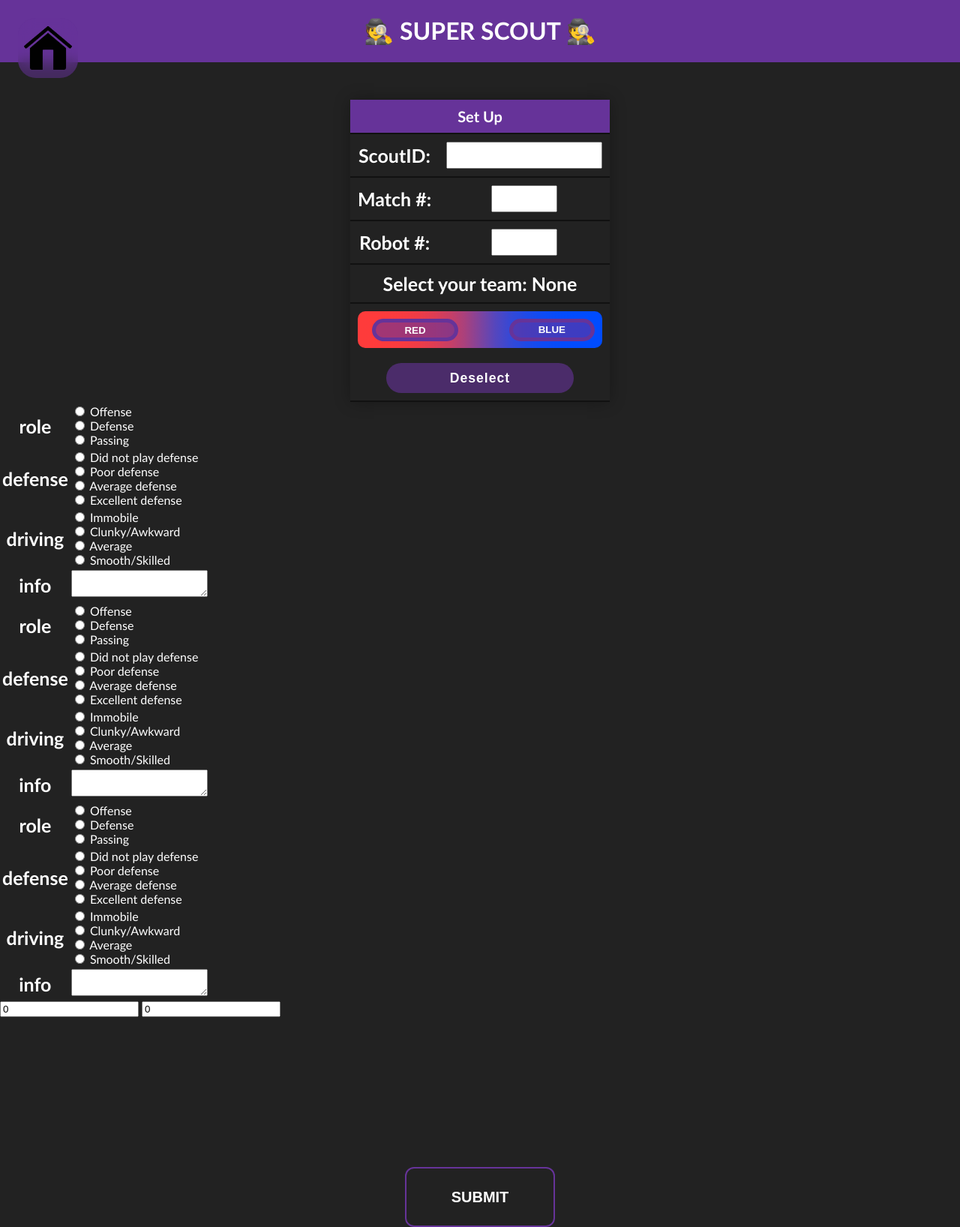
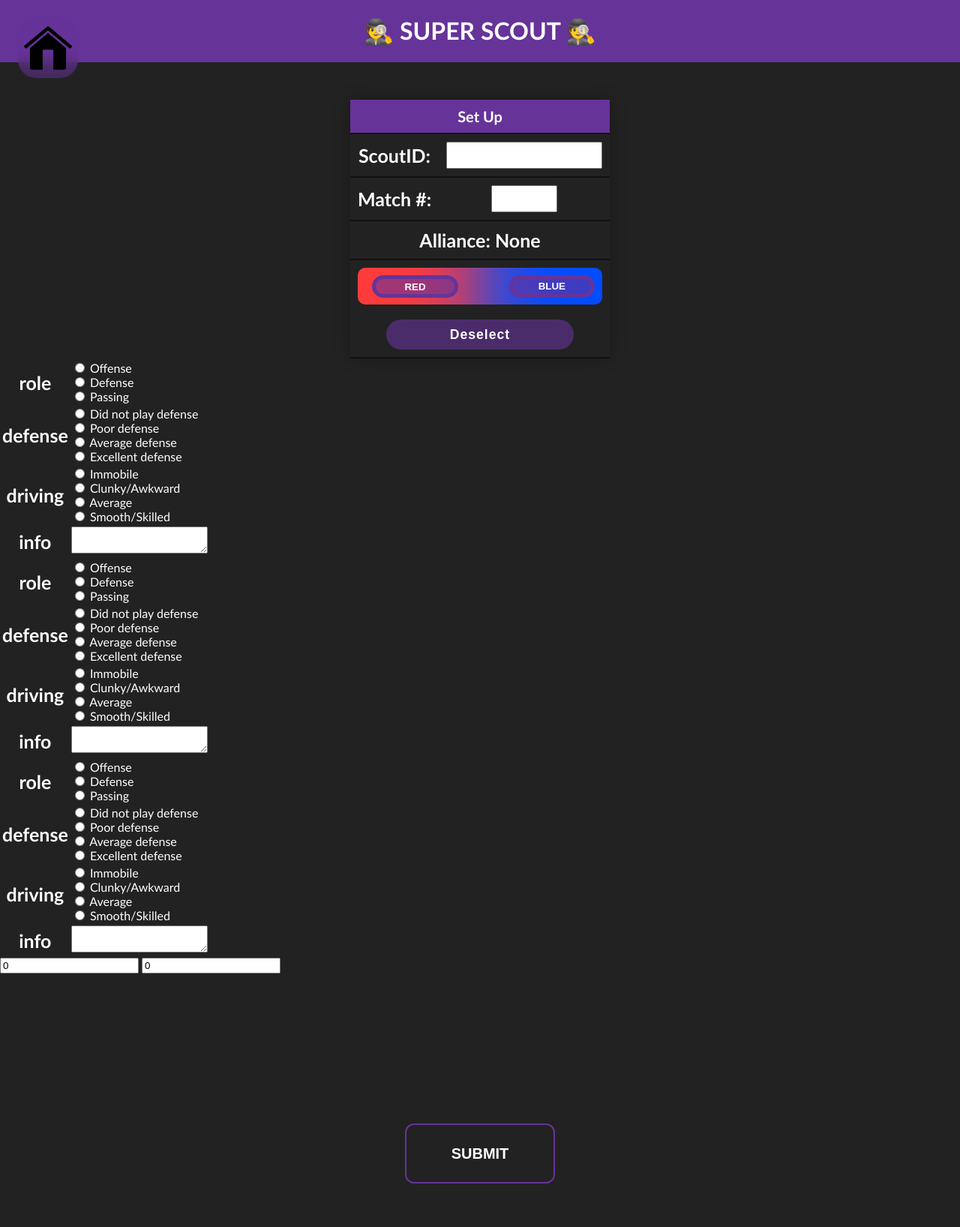
Before and after one commit to lasarobotics/PurpleScout, a Flask app: page /superScout.html in a window 1280 px wide. Shown: the whole page at 75% size. After the commit the page ends 1578 px from the top, so only its background shows below. Run offline with Flask 3, Linux system fonts and the light colour scheme; lists and menus that the app fills with data are empty.

Commit message:
more ui updates

```diff
--- a/static/scout.js
+++ b/static/scout.js
@@ -22,7 +22,7 @@ $('button.teamSelect').click(function() {
 
         // deselect the current one, and select the new one
         socket.emit('scoutSelect', {type: selectedTeam, action: 'deselect'})
-        socket.emit('scoutSelect', {type: this.id, action: 'select'});
+        socket.emit('scoutSelect', {type: this.id, scoutID: $('#scoutID').val(), action: 'select'});
 
         // show the waiting message
         waiting.style.display = 'block';
--- a/static/style2.css
+++ b/static/style2.css
@@ -107,6 +107,10 @@ body {
 .topnav a.active {
   background-color: #ddd;
   color: #663399;
+}
+
+.color-fade {
+  transition: background-color 0.5s ease;
 }
 
 ul {
--- a/static/superScout.js
+++ b/static/superScout.js
@@ -1,92 +1,67 @@
-// Connect to the super scout namespace, for super scout specific events
 var socket = io();
 
-//socket.on('connect', function() {
-    //socket.emit('my event', {data: 'I\'m connected!'});
-//});
+// Tell the server that this scouter is ready
+//const username = prompt('Enter your name: ');
+//socket.emit('scouterReady', {name: username});
 
-// super scouter knows status of each scout
-// socket.on('scouterReady', function(data) {
-//     console.log('Scouter ' + data.name + ' is ready!');
+const assign = document.getElementById('preMatch');
+const waiting = document.getElementById('waiting');
+const form = document.getElementById('scoutForm');
+const team_text = $('#waiting b span');
 
-//     let team = prompt('Scouter ' + data.name + ' is ready! What team are they scouting?'); // this will be eventually be determined automatically
-//     socket.emit('scoutAssign', {name: data.name, team: team});
-
-// });
-
-// disable the start match button until teams are fetched
-$('#sendInfo').prop('disabled', true);
+var selectedTeam = null;
 
 
+// Team select handler
+$('button.teamSelect').click(function() {
+    //assign.style.display = 'none';
+    //waiting.style.display = 'block';
 
+    // emit scoutSelect event with the id of the button clicked
+    if (this.id != 'deselect') {
 
-// Fetch teams button handler
-$('button#fetchTeams').click(function() {
-    console.log('fetching teams')
-    socket.emit('getTeams', {matchNum: $('#matchNum').val()});
-    $('.red1teamNum').text('...');
-    $('.red2teamNum').text('...');
-    $('.red3teamNum').text('...');
-    $('.blue1teamNum').text('...');
-    $('.blue2teamNum').text('...');
-    $('.blue3teamNum').text('...');
-});
-// ... receive the teams and display them
-socket.on('sendTeams', function(data) {
-    console.log(data);
-    $('.red1teamNum').text(data.red1);
-    $('.red2teamNum').text(data.red2);
-    $('.red3teamNum').text(data.red3);
-    $('.blue1teamNum').text(data.blue1);
-    $('.blue2teamNum').text(data.blue2);
-    $('.blue3teamNum').text(data.blue3);
+        // deselect the current one, and select the new one
+        socket.emit('scoutSelect', {type: selectedTeam, action: 'deselect'})
+        socket.emit('scoutSelect', {type: this.id, scoutID: $('#scoutID').val(), action: 'select'});
 
-    // enable the start button if there is no error
-    if (data.red1 != 'error') {
-        $('#sendInfo').prop('disabled', false);
+        // show the waiting message
+        waiting.style.display = 'block';
+        if (this.id === "redSuper") {
+            team_text.text("RED");
+            $('.color-fade').css('background-color', '#c93434');
+        } else if (this.id === "blueSuper") {
+            team_text.text("BLUE");
+            $('.color-fade').css('background-color', '#333399');
+        }
+        //team_text.text(this.id);
+        selectedTeam = this.id;
+        console.log(selectedTeam)
+
     } else {
-        $('#sendInfo').prop('disabled', true);
+        // deselect: hide the waiting message
+        team_text.text('None');
+        $('.color-fade').css('background-color', '#663399');
+        socket.emit('scoutSelect', {type: selectedTeam, action: 'deselect'});
     }
 });
 
-// receive status updates from scouts
+// When another scouter clicks a button, disable it
 socket.on('scoutSelect', function(data) {
     console.log(data);
     if (data.action == 'select') {
-        $('#' + data.type + 'Status').text('Ready');
+        $('#' + data.type).prop('disabled', true);
     } else {
-        $('#' + data.type + 'Status').text('...');
+        $('#' + data.type).prop('disabled', false);
     }
 });
 
-// send the match number and the teams numbers to the scouts
-$('button#sendInfo').click(function() {
-    console.log('sending info');
-    $('#sendInfo').text('Info sent!');
-    socket.emit('scoutAssign', {
-        matchNum: $('#matchNum').val(),
-        red1: $('#red1teamNum').text(),
-        red2: $('#red2teamNum').text(),
-        red3: $('#red3teamNum').text(),
-        blue1: $('#blue1teamNum').text(),
-        blue2: $('#blue2teamNum').text(),
-        blue3: $('#blue3teamNum').text()
-    });
-    $('#red1Status').text('Scouting');
-    $('#red2Status').text('Scouting');
-    $('#red3Status').text('Scouting');
-    $('#blue1Status').text('Scouting');
-    $('#blue2Status').text('Scouting');
-    $('#blue3Status').text('Scouting');
+
+// When the super scout gives the go ahead, start the match
+socket.on('scoutAssign', function(data) {
+    console.log('Scouter ' + selectedTeam + ' is assigned to team ' + data[selectedTeam]);
+    alert("The super scout has started match #" + data.matchNum + "! Collect data about your alliance.");
+
+    // update ui
+    //$('#teamNum').val(data[selectedTeam]);
+    $('#matchNum').val(data.matchNum);
 });
-
-// let the super scout know that the scouts have submitted (feature in testing)
-socket.on('scoutSubmit', function(data) {
-    console.log(data);
-    // Lookup the row in the table where data.teamNum is, and update the state of the scout to be 'done'
-    $('#scouterStatus tr').each(function() {
-        if ($(this).find('td:first').next().text() == data.teamNum) {
-            $(this).find('td:last').text('Done');
-        }
-    });
-});
--- a/templates/superScout.html
+++ b/templates/superScout.html
@@ -7,7 +7,7 @@
 {% endblock %}
 
 {% block body %}
-<div class="topnav mb-3">
+<div class="topnav mb-3 color-fade">
     <center>
         <h1>
             🕵️ SUPER SCOUT 🕵️
@@ -20,7 +20,7 @@
     <table id="account_table" class="tbl">
         <thead>
             <tr>
-                <th style="font-size: 20px;" class="a" colspan="3">
+                <th style="font-size: 20px;" class="a color-fade" colspan="3">
                     <center>Set Up</center>
                 </th>
             </tr>
@@ -41,18 +41,10 @@
                 </th>
             </tr>
             <tr>
-                <th>
-                    <center>Robot #: </center>
-                </th>
-                <th>
-                    {{ form.teamNum(class_="inp wide") }}
-                </th>
-            </tr>
-            <tr>
 
                 <th colspan="2">
                     <center id="waiting">
-                        Select your team:
+                        Alliance:
                         <b>
                             <span>None</span>
                         </b>
@@ -64,13 +56,13 @@
                 <th colspan="2">
                     <div id="teamButtons">
                         <div id="redButtons">
-                            <button type="button" class="teamSelect" id="red1">RED</button>
+                            <button type="button" class="teamSelect" id="redSuper">RED</button>
                         </div>
                         <div id="blueButtons">
-                            <button type="button" class="teamSelect" id="blue1">BLUE</button>
+                            <button type="button" class="teamSelect" id="blueSuper">BLUE</button>
                         </div>
                     </div>
-                    <button type="button" class="teamSelect" id="deselect">Deselect</button>
+                    <button type="button" class="teamSelect color-fade" id="deselect">Deselect</button>
                 </th>
             </tr>
         </thead>
@@ -85,5 +77,5 @@
 </form>
 
 <script src="static/script.js"></script>
-<script src="static/scout.js"></script>
+<script src="static/superScout.js"></script>
 {% endblock %}
```
Also changed, not shown: static/megaScout.js (added, +96 -0 lines), templates/megaScout.html (+11 -11 lines).
